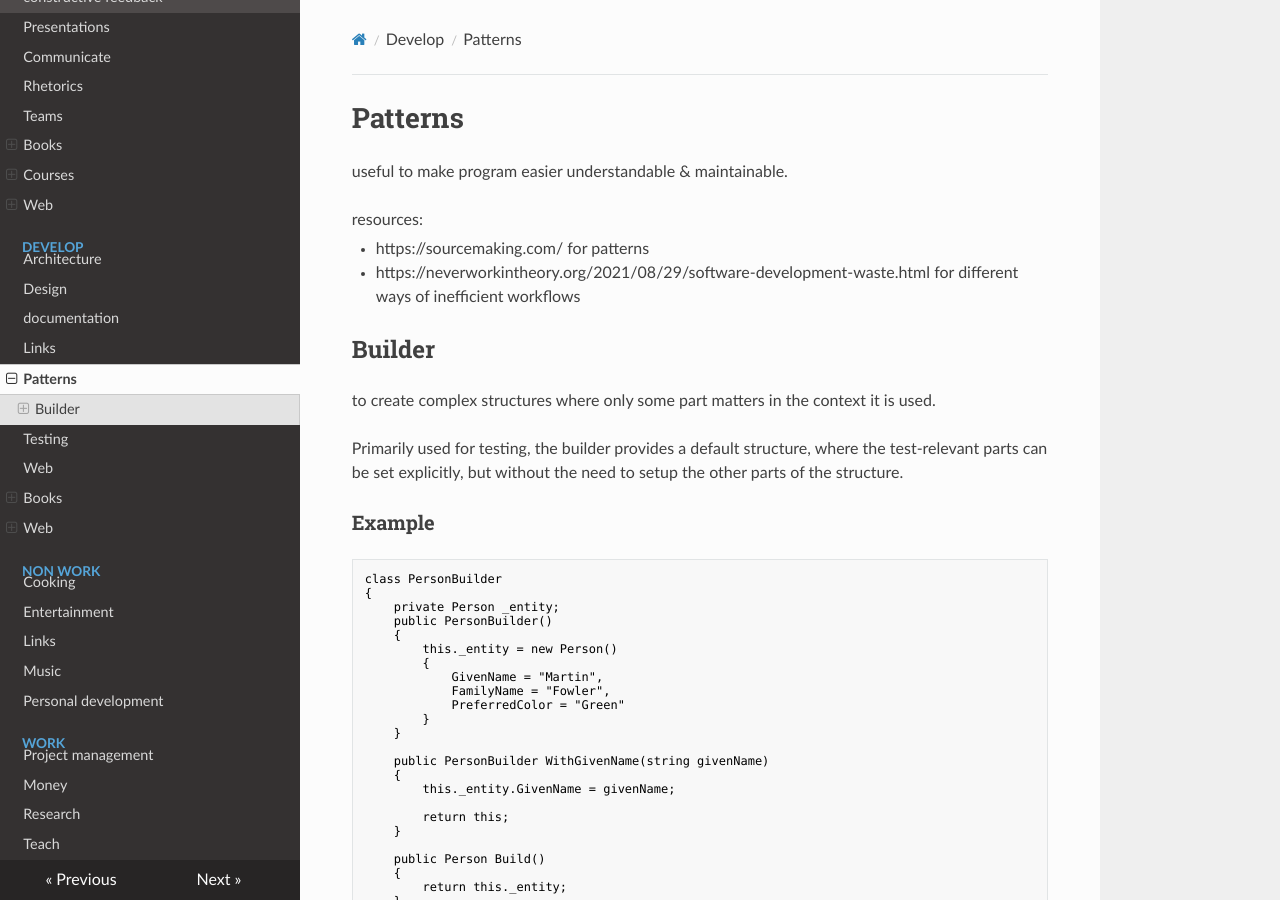
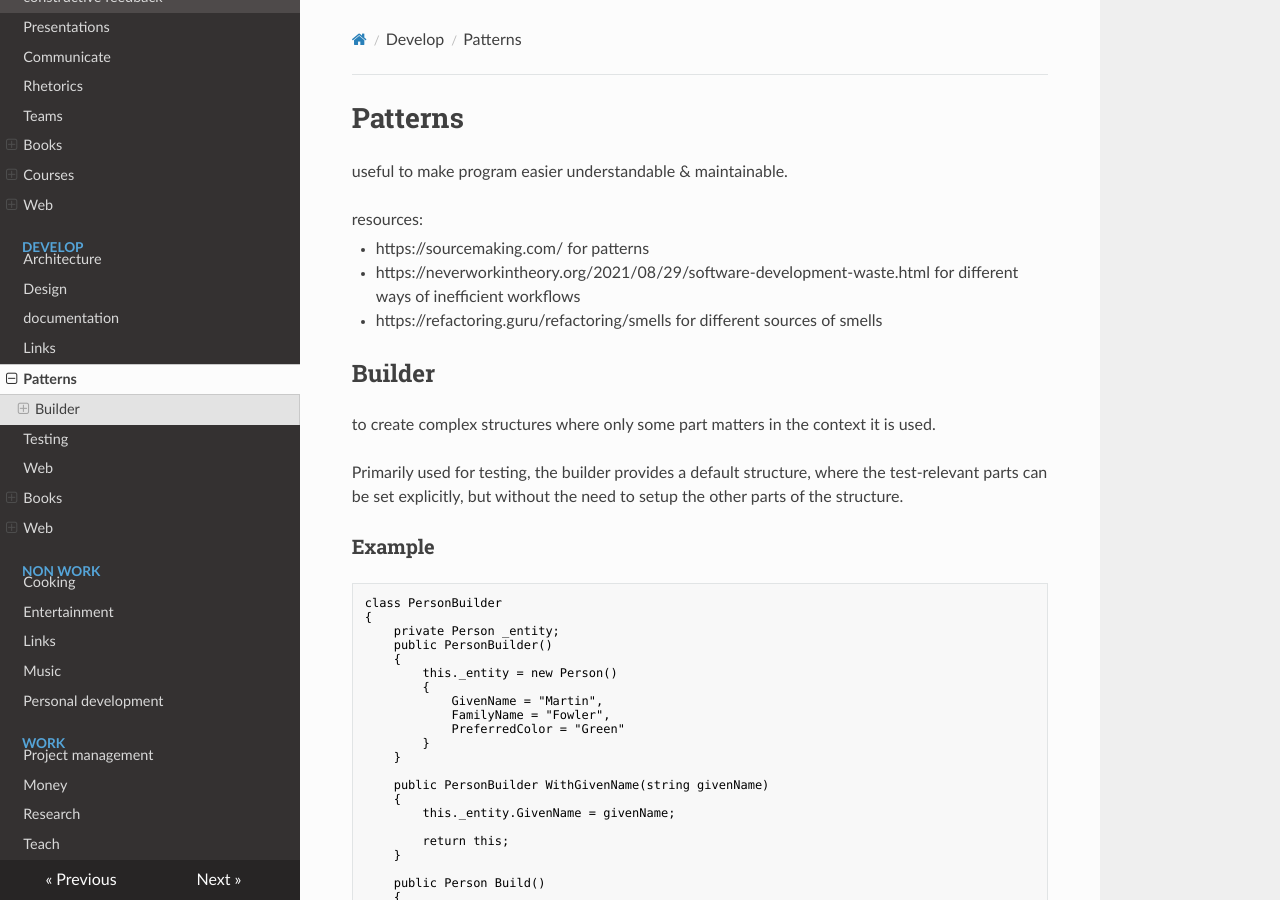
Before and after one commit to famoser/docs, an MkDocs documentation site: the page built from docs/develop/patterns.md, in a window 1280 px wide and 900 px high. Built offline with MkDocs 1.6.1, drawn with Linux system fonts in a browser that asks for light colours; nearby versions of some CDN libraries.

Commit message:
Update patterns.md

```diff
--- a/docs/develop/patterns.md
+++ b/docs/develop/patterns.md
@@ -6,6 +6,7 @@ resources:
 
 - https://sourcemaking.com/ for patterns
 - https://neverworkintheory.org/2021/08/29/software-development-waste.html for different ways of inefficient workflows
+- https://refactoring.guru/refactoring/smells for different sources of smells
 
 ## Builder
 
```
